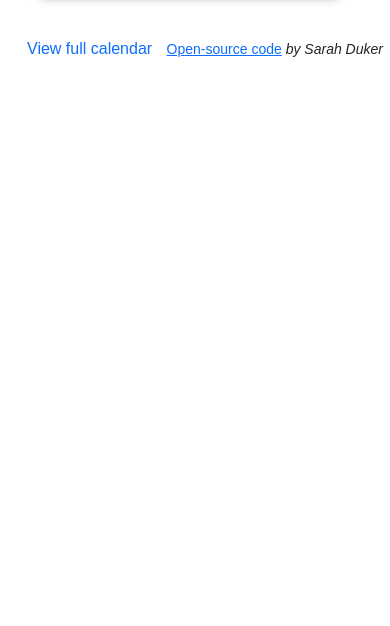
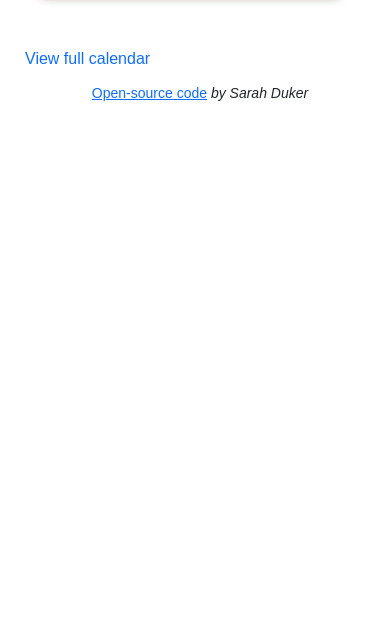
Before and after one commit to Korewaa-30/Personal-Project2, a plain HTML site: page index.html in a window 390 px wide. Shown: the part 218-844 px from the top of the page. Drawn offline with nearby package versions, Linux system fonts and the light colour scheme; a web font is replaced by a local one.

Commit message:
Cater for smaller devices

```diff
--- a/calendar.css
+++ b/calendar.css
@@ -230,6 +230,8 @@ h1 {
 		height: auto;
 	}
 	.change-view {
+		display: flex;
+		flex-wrap: wrap;
 		margin: 10px;
 		max-width: 100%;
 		text-decoration: none;
@@ -245,6 +247,7 @@ h1 {
 		text-decoration: underline;
 	}
 	small {
+		flex: 100%;
 		max-width: 100%;
 	}
 }
```
